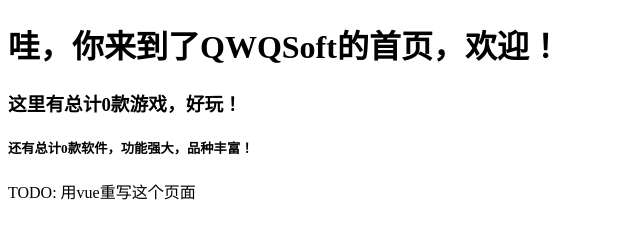
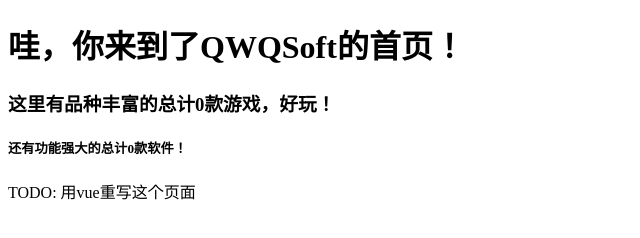
Before and after one commit to QWQSoftware/QWQSoftware.github.io, a plain HTML site: page index.html in a window 1280 px wide. Shown: the whole page, without its empty margins (0-640 px from the left). Drawn offline with Linux system fonts and the light colour scheme.

Commit message:
modify index.html

```diff
--- a/index.html
+++ b/index.html
@@ -4,8 +4,8 @@
     <title>QWQSoftware</title>
 </head>
 <body>
-    <h1>哇，你来到了QWQSoft的首页，欢迎！</h1>
-    <h3>这里有总计0款游戏，好玩！</h3>
-    <h5>还有总计0款软件，功能强大，品种丰富！</h5>
+    <h1>哇，你来到了QWQSoft的首页！</h1>
+    <h3>这里有品种丰富的总计0款游戏，好玩！</h3>
+    <h5>还有功能强大的总计0款软件！</h5>
     TODO:&nbsp;用vue重写这个页面
 </body>
```
